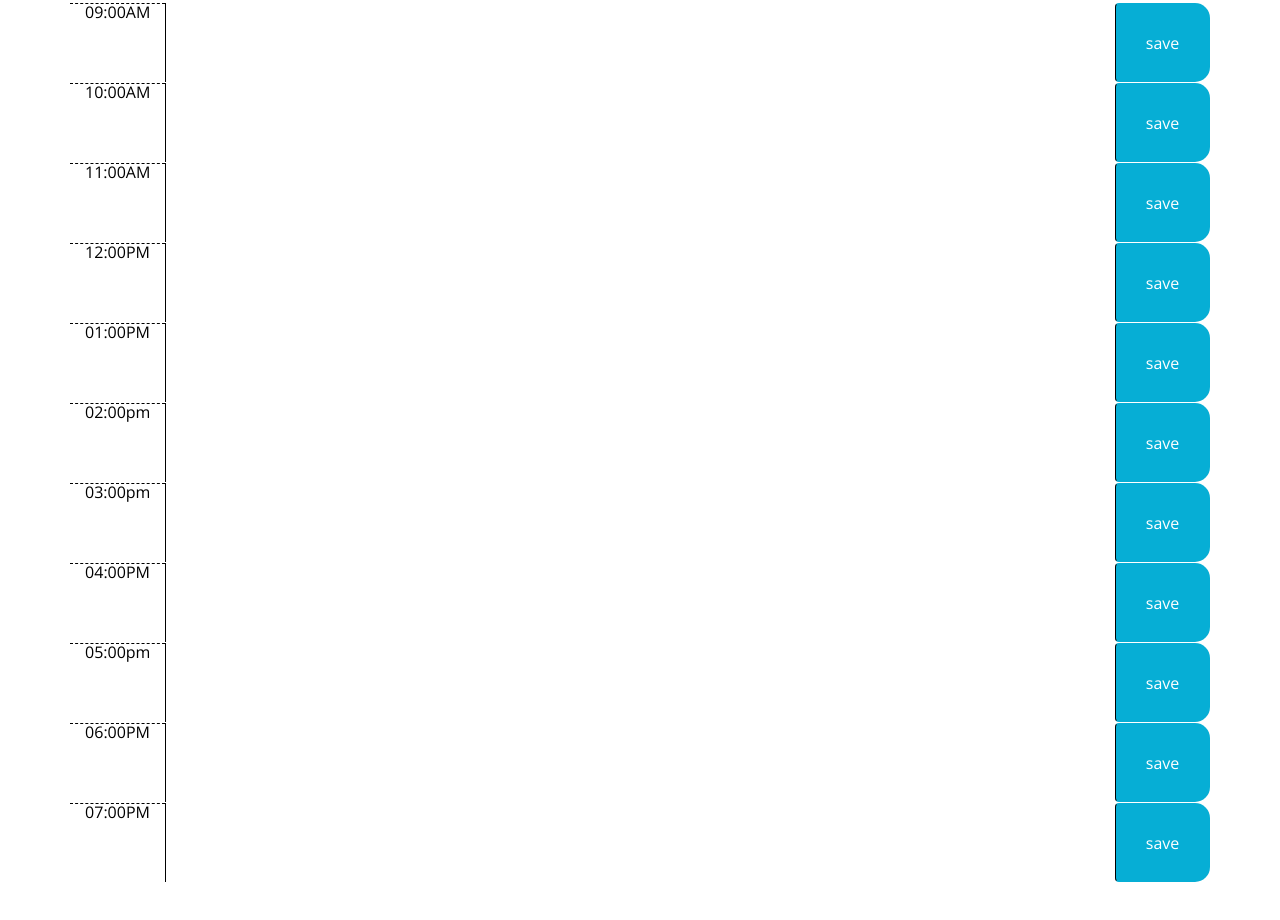
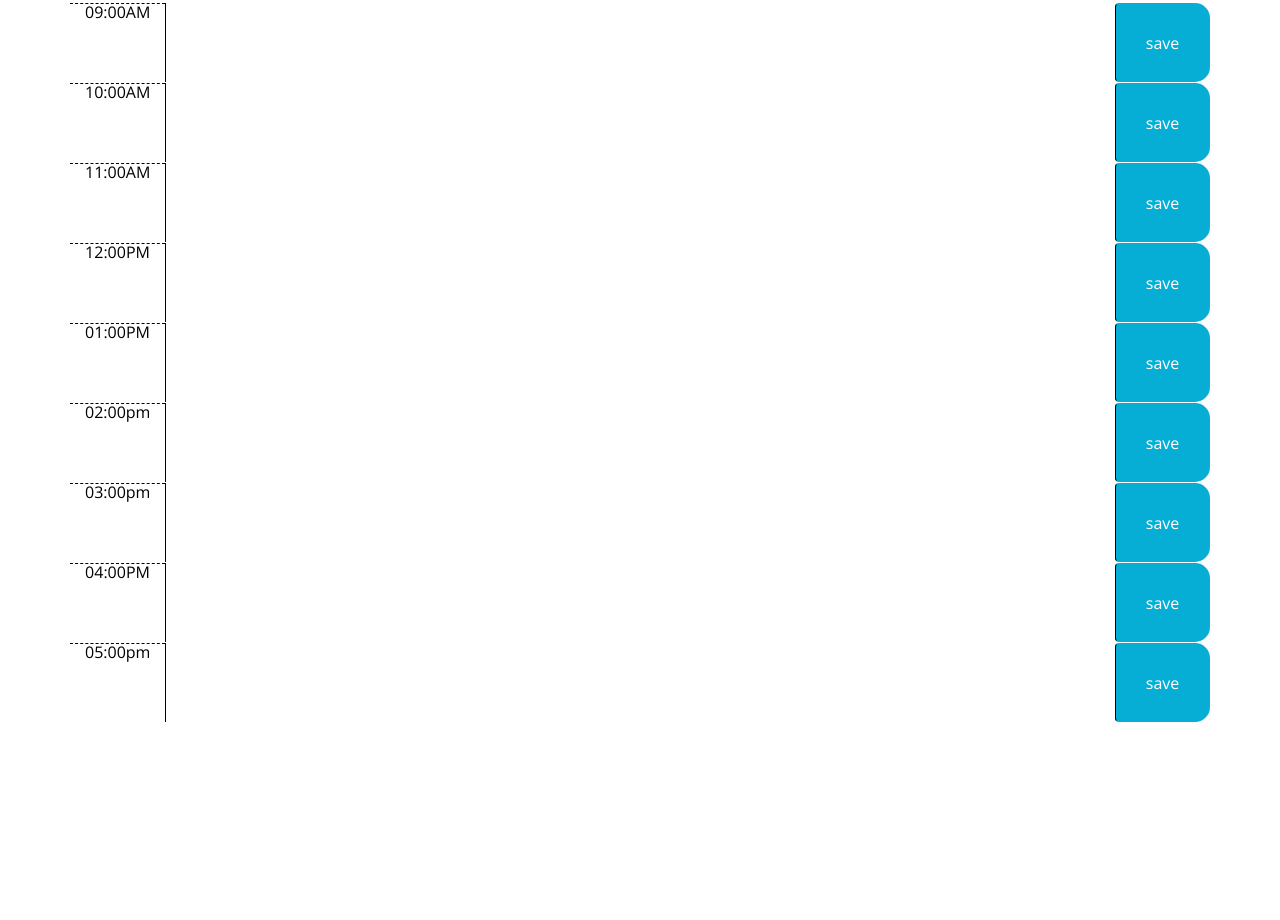
Before and after one commit to WillRodgers7/Day-Planner, a plain HTML site: page Develop/index.html in a window 1280 px wide. Shown: the part 298-1218 px from the top of the page. After the commit the page ends 1084 px from the top, so only its background shows below. Drawn offline with nearby package versions, Linux system fonts and the light colour scheme; a script that the page names is missing.

Commit message:
New update

```diff
--- a/Develop/index.html
+++ b/Develop/index.html
@@ -91,200 +91,7 @@
 				<textarea class =" col-md-10 discription"></textarea>
 				<button id = "1700" class="btn saveBtn col-md-1">save</button>
 			</div>
-			<!-- Timeblock 1 -->
-			<div id ="6" class="row time-block">
-				<div class ="col-md-1 hour">06:00PM</div>
-				<textarea class =" col-md-10 discription"></textarea>
-				<button id = "1800" class="btn saveBtn col-md-1">save</button>
-			</div>
-			<!-- Timeblock 1 -->
-			<div id ="7" class="row time-block">
-				<div class ="col-md-1 hour">07:00PM</div>
-				<textarea class =" col-md-10 discription"></textarea>
-				<button id = "1900" class="btn saveBtn col-md-1">save</button>
-			</div>
 
-
-
-			<!-- <!-- Time Slot 1
-			<div class="input-group mb-3">
-				<div class="input-group-prepend">
-					<button
-						class="btn btn-outline-secondary save"
-						type="button"
-						id="900"
-					>
-						09:00AM
-					</button>
-				</div>
-				<input
-					id="9"
-					type="text"
-					class="form-control colorChange"
-					placeholder=""
-					aria-label="Example text with button addon"
-					aria-describedby="button-addon1"
-				/>
-			</div>
-			<!-- Time Slot 2 -->
-			<!-- <div class="input-group mb-3">
-				<div class="input-group-prepend">
-					<button
-						class="btn btn-outline-secondary save"
-						type="button"
-						id="1000"
-					>
-						10:00AM
-					</button>
-				</div>
-				<input
-					id="10"
-					type="text"
-					class="form-control colorChange"
-					placeholder=""
-					aria-label="Example text with button addon"
-					aria-describedby="button-addon1"
-				/>
-			</div>
-			Time Slot 3
-			<div class="input-group mb-3">
-				<div class="input-group-prepend">
-					<button
-						class="btn btn-outline-secondary save"
-						type="button"
-						id="1100"
-					>
-						11:00AM
-					</button>
-				</div>
-				<input
-					id="11"
-					type="text"
-					class="form-control colorChange"
-					placeholder=""
-					aria-label="Example text with button addon"
-					aria-describedby="button-addon1"
-				/>
-			</div>
-			<!-- Time Slot 4 -->
-			<!-- <div class="input-group mb-3">
-				<div class="input-group-prepend">
-					<button
-						class="btn btn-outline-secondary save"
-						type="button"
-						id="1200"
-					>
-						12:00pm
-					</button>
-				</div>
-				<input
-					id="12"
-					type="text"
-					class="form-control colorChange"
-					placeholder=""
-					aria-label="Example text with button addon"
-					aria-describedby="button-addon1"
-				/>
-			</div> -->
-			<!-- Time Slot 5 -->
-			<!-- <div class="input-group mb-3">
-				<div class="input-group-prepend">
-					<button
-						class="btn btn-outline-secondary save"
-						type="button"
-						id="1300"
-					>
-						01:00pm
-					</button>
-				</div>
-				<input
-					id="13"
-					type="text"
-					class="form-control colorChange"
-					placeholder=""
-					aria-label="Example text with button addon"
-					aria-describedby="button-addon1"
-				/>
-			</div> -->
-			<!-- Time Slot 6 -->
-			<!-- <div class="input-group mb-3">
-				<div class="input-group-prepend">
-					<button
-						class="btn btn-outline-secondary save"
-						type="button"
-						id="1400"
-					>
-						02:00pm
-					</button>
-				</div>
-				<input
-					id="14"
-					type="text"
-					class="form-control colorChange"
-					placeholder=""
-					aria-label="Example text with button addon"
-					aria-describedby="button-addon1"
-				/>
-			</div> -->
-			<!-- Time Slot 7 -->
-			<!-- <div class="input-group mb-3">
-				<div class="input-group-prepend">
-					<button
-						class="btn btn-outline-secondary save"
-						type="button"
-						id="1500"
-					>
-						03:00pm
-					</button>
-				</div>
-				<input
-					id="15"
-					type="text"
-					class="form-control colorChange"
-					placeholder=""
-					aria-label="Example text with button addon"
-					aria-describedby="button-addon1"
-				/>
-			</div> -->
-			<!-- Time Slot 8 -->
-			<!-- <div class="input-group mb-3">
-				<div class="input-group-prepend">
-					<button
-						class="btn btn-outline-secondary save"
-						type="button"
-						id="1600"
-					>
-						04:00pm
-					</button>
-				</div>
-				<input
-					id="16"
-					type="text"
-					class="form-control colorChange"
-					placeholder=""
-					aria-label="Example text with button addon"
-					aria-describedby="button-addon1"
-				/>
-			</div> -->
-			<!-- Time Slot 9 -->
-			<!-- <div class="input-group mb-3">
-				<div class="input-group-prepend">
-					<button
-						class="btn btn-outline-secondary save"
-						type="button"
-						id="1700"
-					>
-						05:00pm
-					</button>
-				</div>
-				<input
-					id="17"
-					type="text"
-					class="form-control colorChange"
-					placeholder=""
-					aria-label="Example text with button addon"
-					aria-describedby="button-addon1"
-				/> -->
 			</div>
 			<br />
 			<br />
--- a/Develop/script.js
+++ b/Develop/script.js
@@ -16,10 +16,10 @@ function hourGrab() {
     $(".time-block").each(function () {
         var imputHour = parseInt($(this).attr("id"));
         console.log(imputHour);
-        if (imputHour<currentHour) {
+        if (imputHour < currentHour) {
             $(this).attr("class", "past");
 
-        }else if (imputHour===currentHour) {
+        } else if (imputHour === currentHour) {
             $(this).removeAttr("class", "past");
             $(this).attr("class", "present");
 
```
Also changed, not shown: 1 other file.
